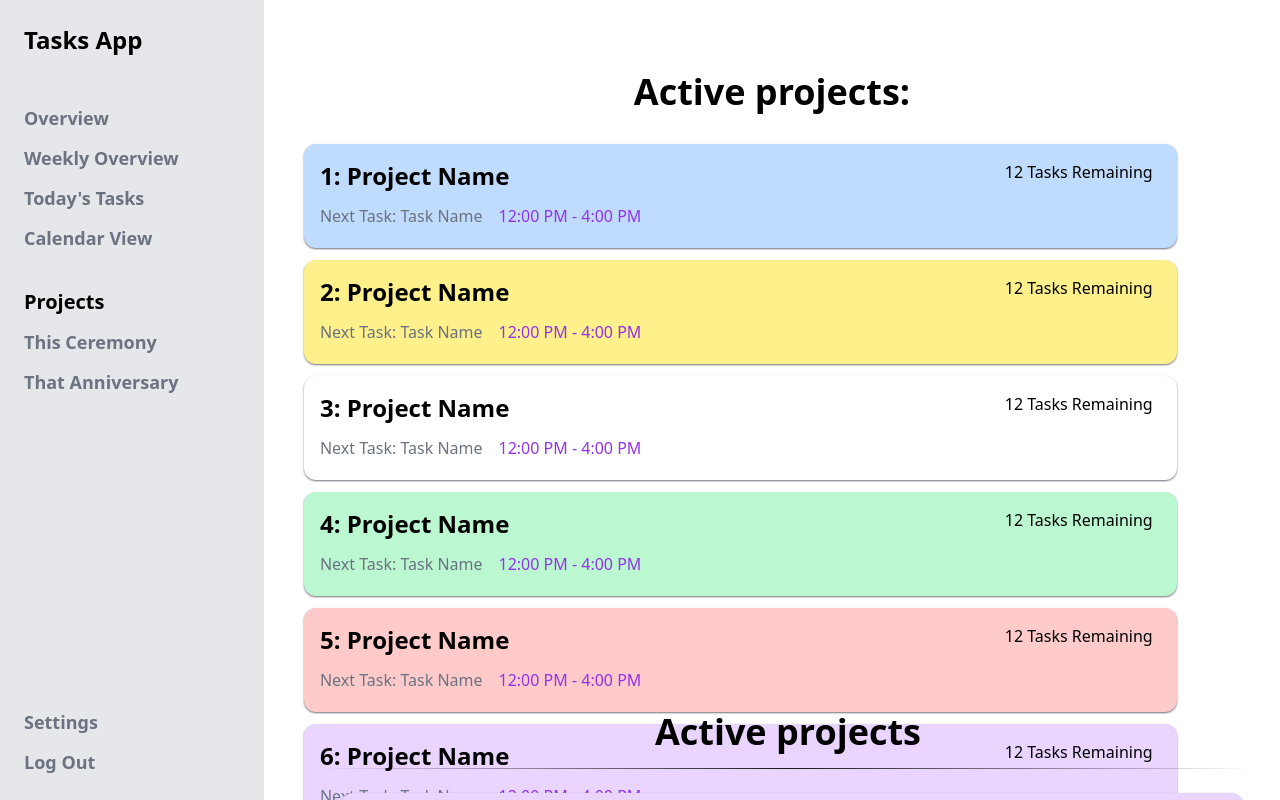
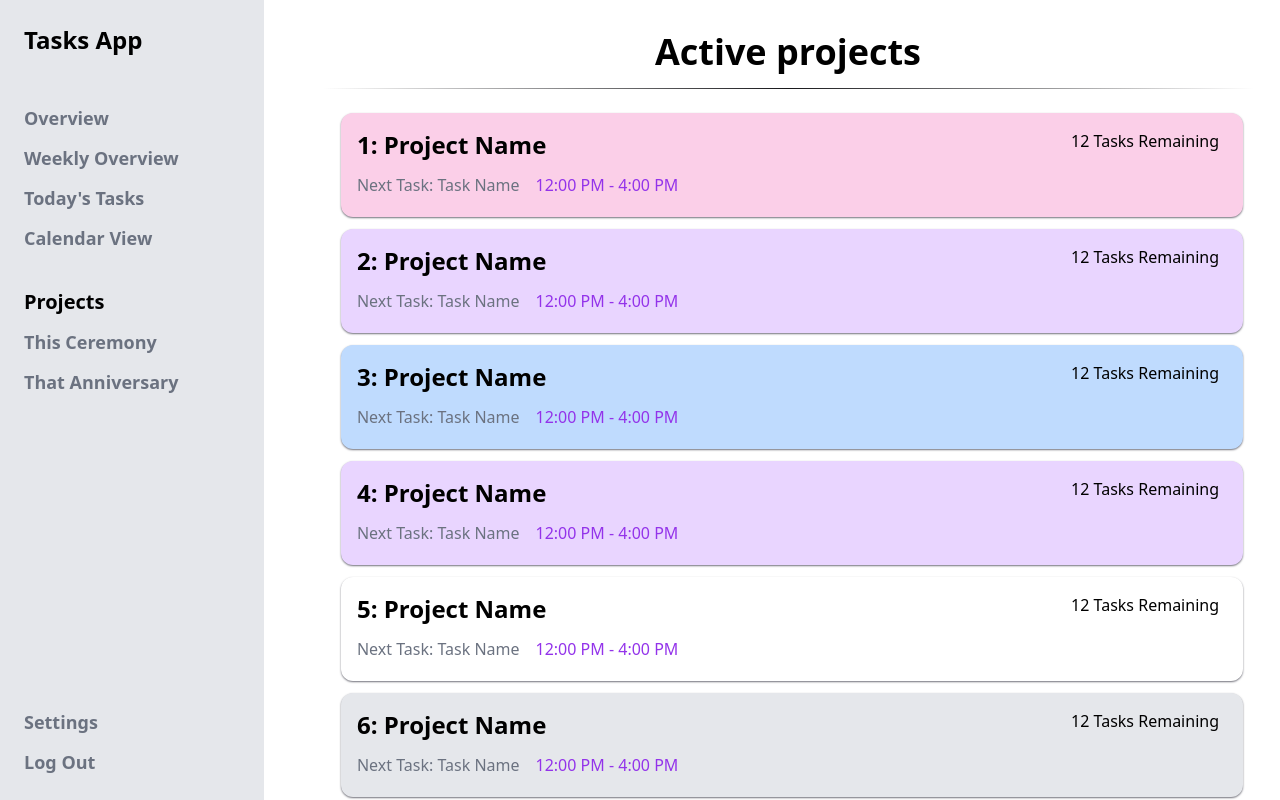
Before and after one commit to Davit-G/barbell-squat-enthusiasts, a React (Vite) app in the folder unihack2023-client/: page /my in a window 1280 px wide. Shown: the top 800 px of the page. Built offline with nearby package versions, Linux system fonts and the light colour scheme.

Commit message:
Update Dashboard.jsx

```diff
--- a/unihack2023-client/src/pages/my/Dashboard.jsx
+++ b/unihack2023-client/src/pages/my/Dashboard.jsx
@@ -21,28 +21,6 @@ function Dashboard({}) {
 
     return (
         <>
-            <div className="h-[80vh] mx-auto mt-10 flex flex-row w-full">
-
-                {/* tasks, calendar etc here */}
-                <div className="m-4 flex w-full justify-center">
-                    {child ? (
-                        child // If we are in a sub-route of /my such as /my/tasks, show the nested route, otherwise show the default dashboard
-                    ) : (
-                        <div className="w-full py-4 ">
-                            <h1 className="text-4xl text-center font-semibold dark:text-zinc-200">
-                                Active projects:{" "}
-                            </h1>
-                            <div className="flex flex-col justify-start items-start my-4 p-4 w-full space-y-3 h-[45rem] overflow-y-scroll scrollbar-hide rounded-lg ">
-                                {" "}
-                                {/* Tasks go here */}
-                                {[1, 2, 3, 4, 5, 6, 7, 8, 9, 10].map((project) => {
-                                    return <Project project={project} />;
-                                })}
-                            </div>
-                        </div>
-                    )}
-                </div>
-            </div>
 
 
         {/* tasks, calendar etc here */}
```
